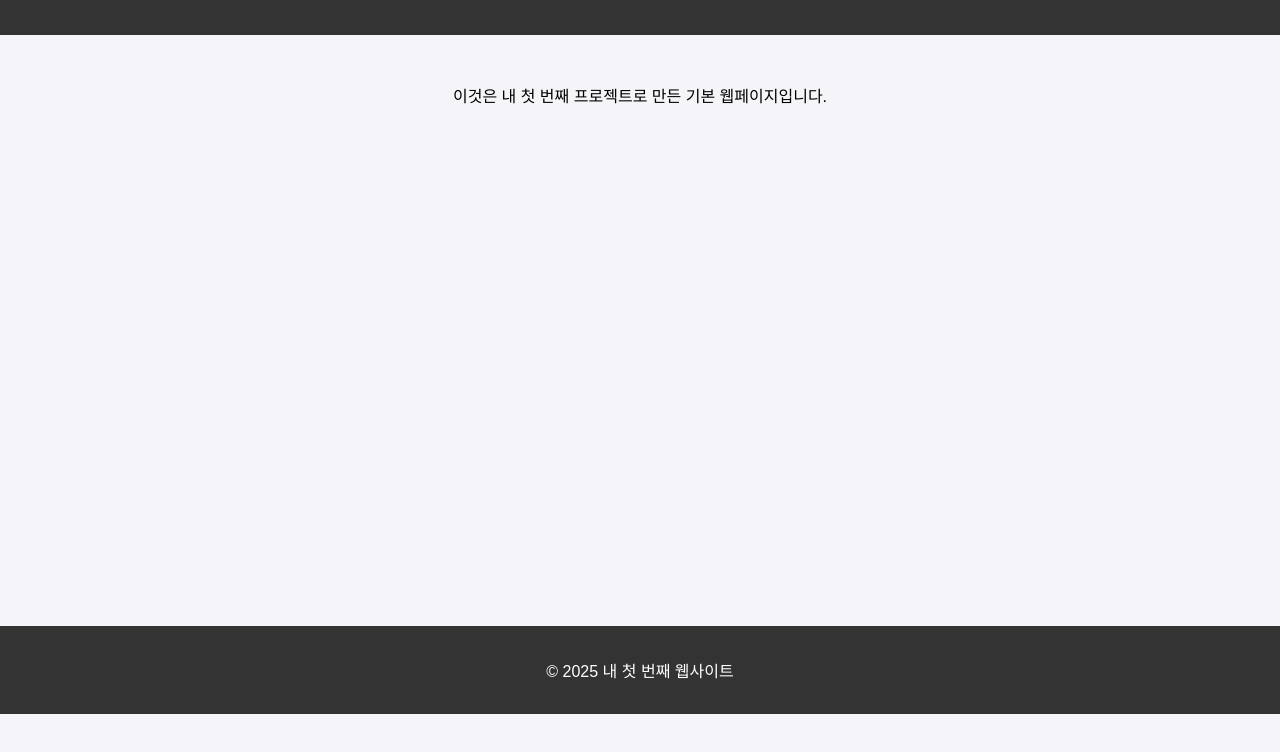
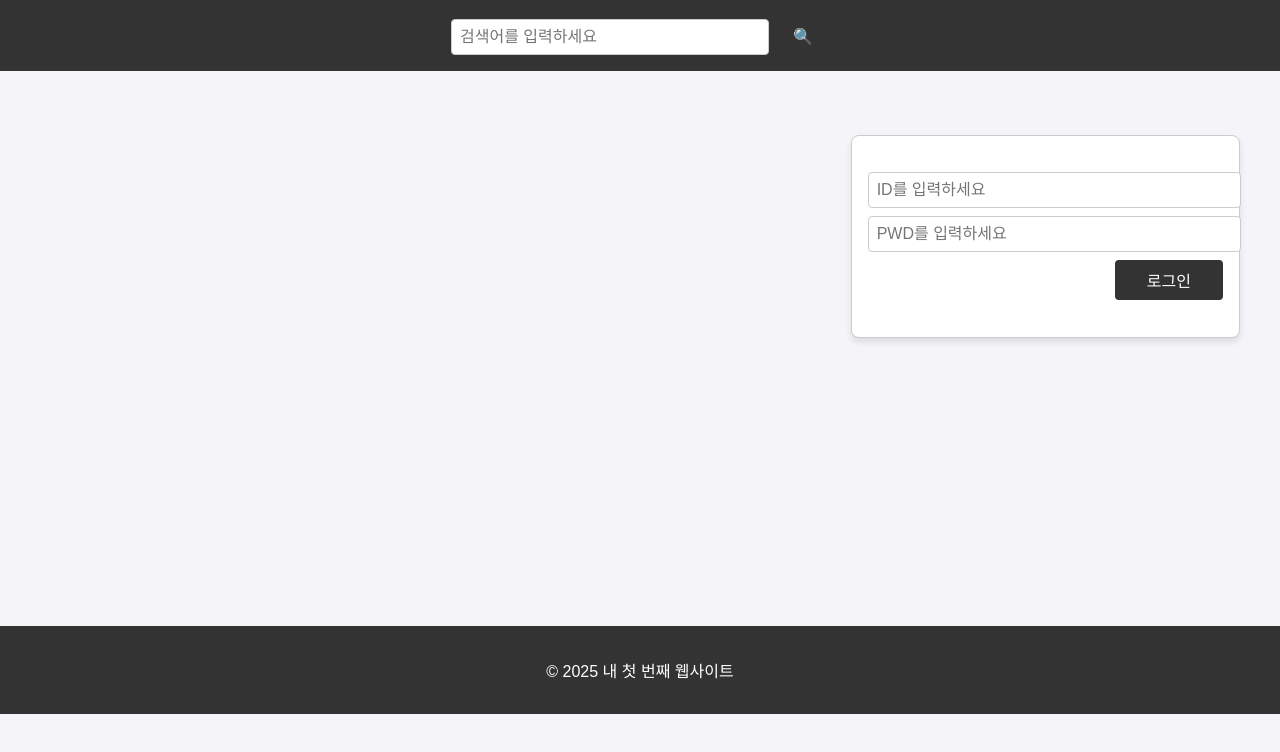
Before and after one commit to Code-Crane/my-first-repo, a plain HTML site: page index.html in a window 1280 px wide. Shown: the part 86-838 px from the top of the page. Before the commit the page ends 800 px from the top, so only its background shows below. Drawn offline with Linux system fonts and the light colour scheme.

Commit message:
up date index.html

```diff
--- a/index.html
+++ b/index.html
@@ -28,14 +28,94 @@
             bottom: 0;
             width: 100%;
         }
+        .search-container {
+            display: flex;
+            justify-content: center;
+            align-items: center;
+            margin-top: 1rem;
+        }
+        .search-container input[type="text"] {
+            padding: 0.5rem;
+            font-size: 1rem;
+            border: 1px solid #ccc;
+            border-radius: 4px;
+            width: 300px;
+        }
+        .search-container button {
+            background-color: #333;
+            color: white;
+            border: none;
+            padding: 0.5rem 1rem;
+            margin-left: 0.5rem;
+            cursor: pointer;
+            border-radius: 4px;
+            font-size: 1rem;
+        }
+        .search-container button:hover {
+            background-color: #555;
+        }
+        .grid-container {
+            display: grid;
+            grid-template-columns: repeat(3, 1fr);
+            grid-template-rows: repeat(3, 1fr);
+            gap: 1rem;
+            height: 80vh;
+            margin: 2rem auto;
+            max-width: 1200px;
+        }
+        .login-container {
+            grid-column: 3 / 4;
+            grid-row: 1 / 2;
+            display: flex;
+            flex-direction: column;
+            align-items: flex-start;
+            justify-content: center;
+            padding: 1rem;
+            border: 1px solid #ccc;
+            border-radius: 8px;
+            background-color: #fff;
+            box-shadow: 0 4px 6px rgba(0, 0, 0, 0.1);
+        }
+        .login-container input {
+            margin-bottom: 0.5rem;
+            padding: 0.5rem;
+            font-size: 1rem;
+            border: 1px solid #ccc;
+            border-radius: 4px;
+            width: 100%;
+        }
+        .login-container button {
+            padding: 0.5rem 2rem;
+            font-size: 1rem;
+            background-color: #333;
+            color: white;
+            border: none;
+            border-radius: 4px;
+            cursor: pointer;
+            align-self: flex-end;
+        }
+        .login-container button:hover {
+            background-color: #555;
+        }
     </style>
 </head>
 <body>
     <header>
         <h1>내 웹사이트에 오신 것을 환영합니다</h1>
+        <div class="search-container">
+            <input type="text" placeholder="검색어를 입력하세요">
+            <button onclick="location.href='search.html'">🔍</button>
+        </div>
     </header>
     <main>
-        <p>이것은 내 첫 번째 프로젝트로 만든 기본 웹페이지입니다.</p>
+        <div class="grid-container">
+            <!-- ...other grid cells can be filled as needed... -->
+            <div class="login-container">
+                <input type="text" placeholder="ID를 입력하세요">
+                <input type="password" placeholder="PWD를 입력하세요">
+                <button>로그인</button>
+            </div>
+        </div>
     </main>
     <footer>
         <p>&copy; 2025 내 첫 번째 웹사이트</p>
```
